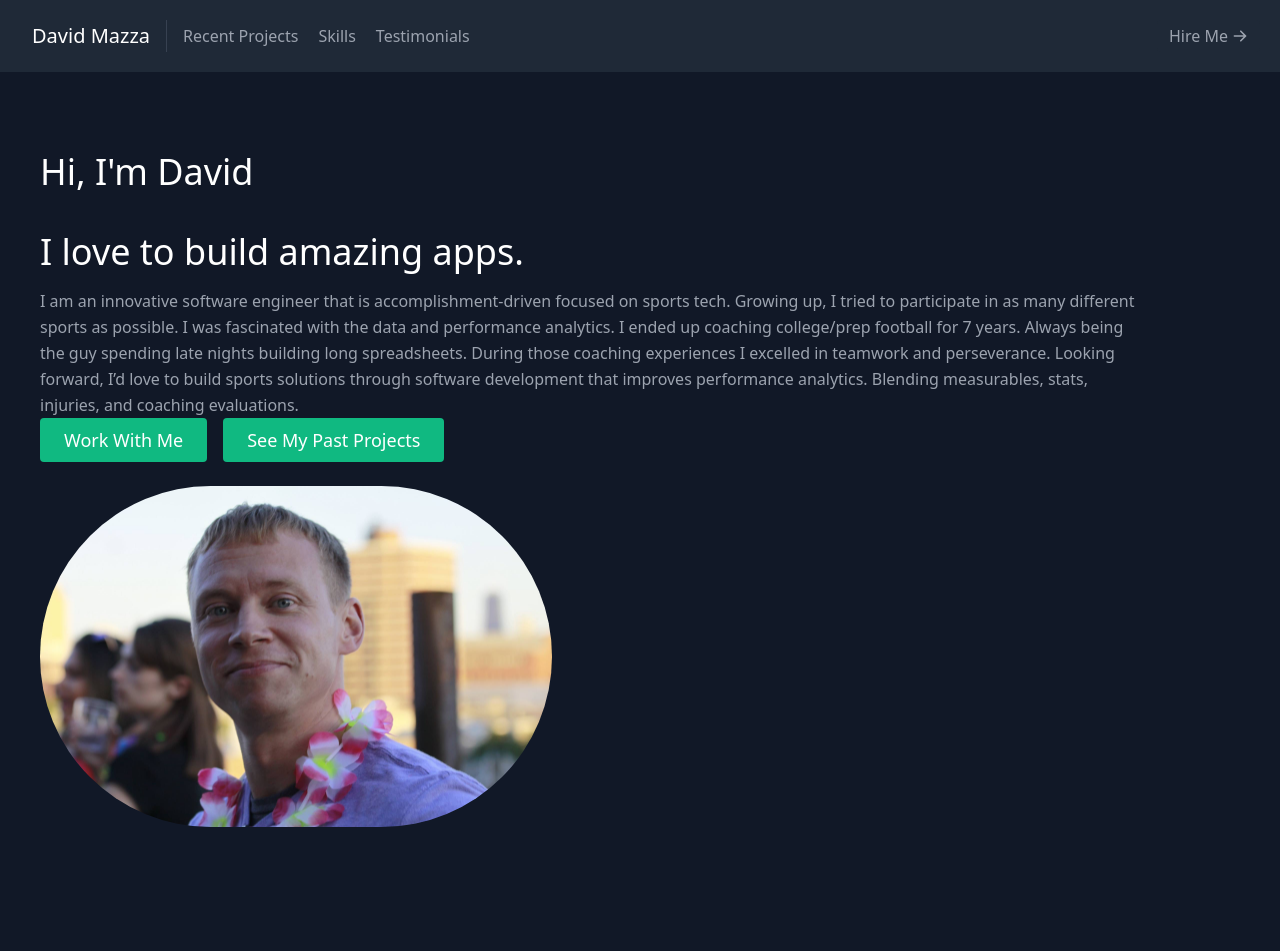
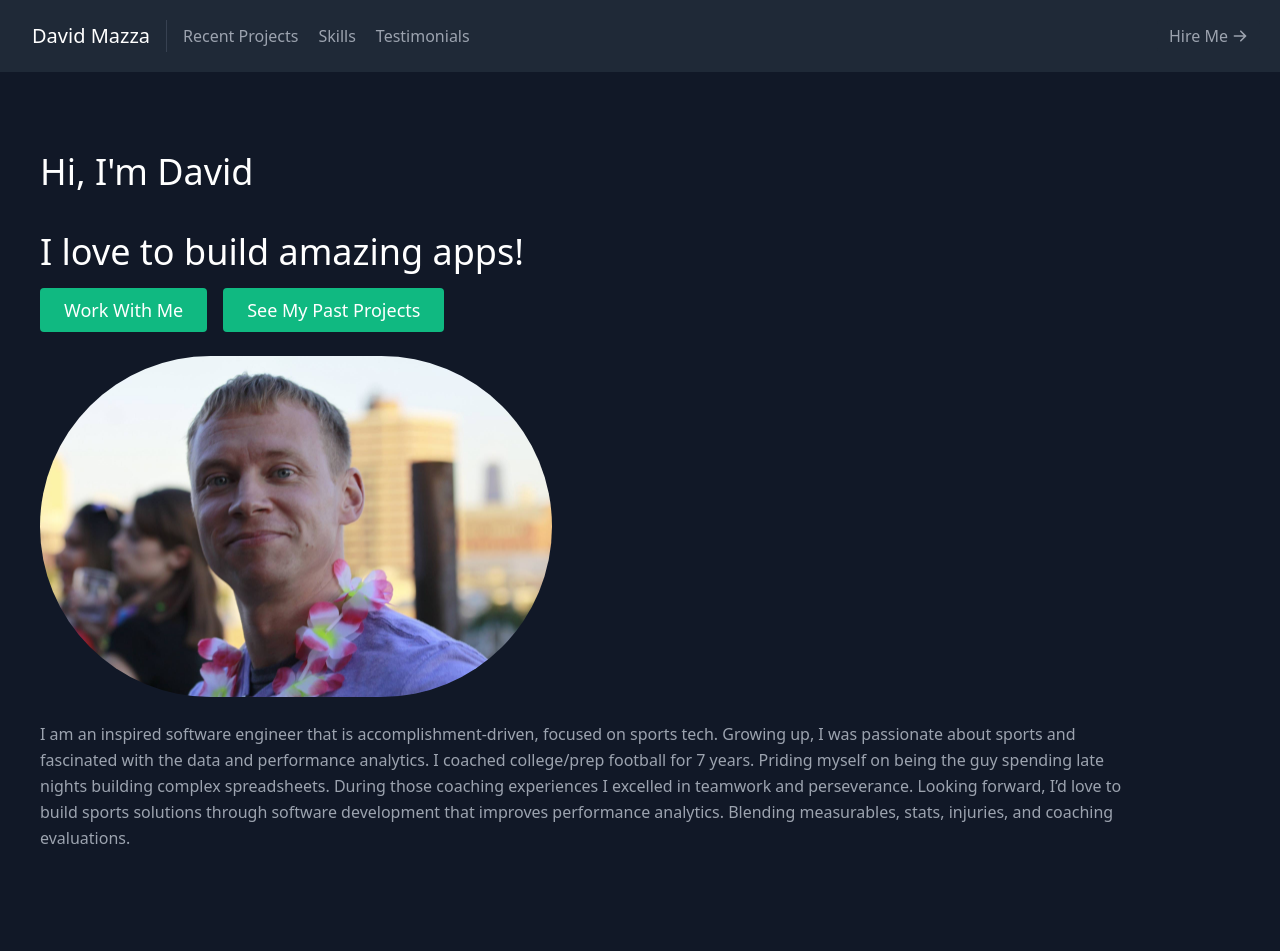
Before and after one commit to DMaz009/Portfolio, a React (Create React App) app: page / in a window 1280 px wide. Shown: the top 951 px of the page. Built offline with nearby package versions, Linux system fonts and the light colour scheme.

Commit message:
update About section

```diff
--- a/src/components/About.js
+++ b/src/components/About.js
@@ -5,10 +5,9 @@ export default function About() {
       <div className="container mx-auto flex px-10 py-20 md:flex-row flex-col items-center">
         <div className="lg:flex-grow md:w-3/4 lg:pr-24 md:pr-16 flex flex-col md:items-start md:text-left mb-16 md:mb-0 items-center text-center">
           <h1 className="title-font sm:text-4xl text-3xl mb-4 font-medium text-white"> Hi, I'm David <br/>
-          <br className="hidden lg:inline-block"/>I love to build amazing apps.
+          <br className="hidden lg:inline-block"/>I love to build amazing apps!
           </h1>
-          <p className="mb- leading-relaxed"> I am an innovative software engineer that is accomplishment-driven focused on sports tech. Growing up, I tried to participate in as many different sports as possible. I was fascinated with the data and performance analytics. I ended up coaching college/prep football for 7 years. Always being the guy spending late nights building long spreadsheets. During those coaching experiences I excelled in teamwork and perseverance. Looking forward, I’d love to build sports solutions through software development that improves performance analytics. Blending measurables, stats, injuries, and coaching evaluations.
-          </p>
+
           <div className="flex justify-center">
             <a href="#contact" className="inline-flex text-white bg-green-500 border-0 py-2 px-6 focus:outline-none hover:bg-yellow-300 rounded text-lg">
             Work With Me
@@ -25,7 +24,9 @@ export default function About() {
             src="./davidPic.jpg"
             />
           </div>
-
+          <br/>
+          <p className="mb- leading-relaxed"> I am an inspired software engineer that is accomplishment-driven, focused on sports tech. Growing up, I was passionate about sports and fascinated with the data and performance analytics. I coached college/prep football for 7 years. Priding myself on being the guy spending late nights building complex spreadsheets. During those coaching experiences I excelled in teamwork and perseverance. Looking forward, I’d love to build sports solutions through software development that improves performance analytics. Blending measurables, stats, injuries, and coaching evaluations.
+          </p>
         </div>
       </div>
     </section>
```
